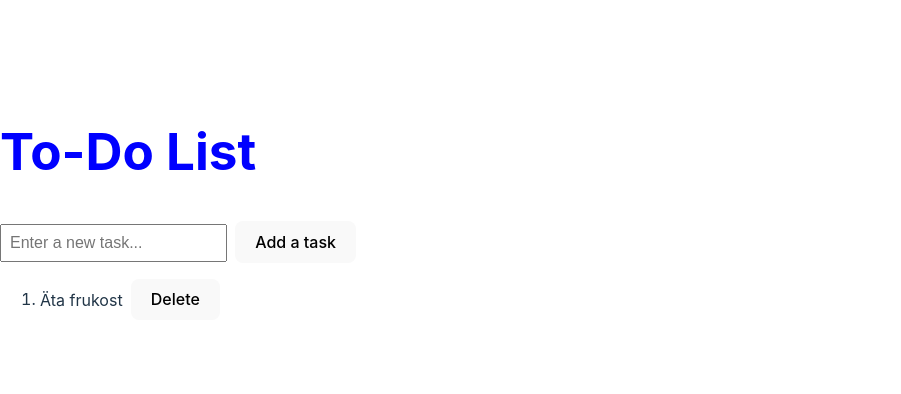
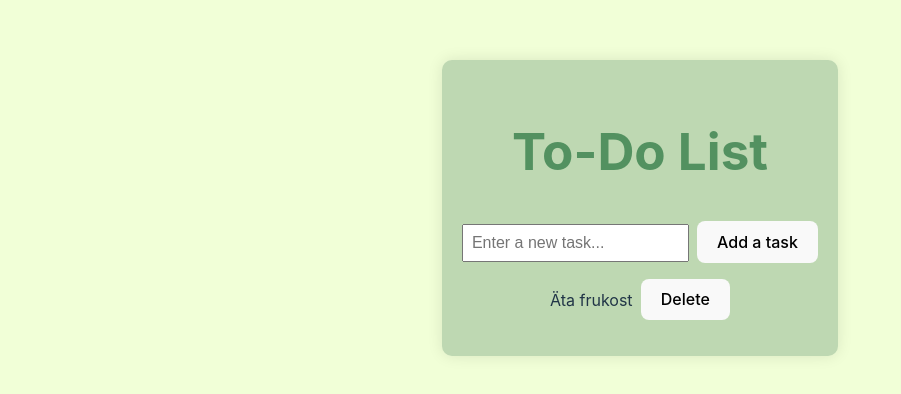
Before and after one commit to louohr/exercise-react-todo-app, a React (Vite) app: page / in a window 1280 px wide. Shown: the part 192-586 px from the top of the page, without its empty margins (0-901 px from the left). Built offline with nearby package versions, Linux system fonts and the light colour scheme.

Commit message:
add styling

```diff
--- a/src/App.css
+++ b/src/App.css
@@ -1,18 +1,22 @@
-.App {
-  text-align: center;
-  margin-top: 50px;
+body {
+  height: 100%;
+  margin: 0;
+  display: flex;
+  justify-content: center;
+  align-items: center;
+  background-color: #f1ffd7;
 }
 
-.App {
+.to-do-list {
   text-align: center;
-  background-color: white;
+  background-color: rgb(190, 216, 178);
   padding: 20px;
   border-radius: 10px;
   box-shadow: 0px 0px 15px rgba(0, 0, 0, 0.1);
 }
 
 h1 {
-  color: blue;
+  color: rgb(83, 145, 96);
 }
 
 input {
@@ -26,7 +30,7 @@ button {
   font-size: 1rem;
 }
 
-ul {
+ol {
   list-style-type: none;
   padding: 0;
 }
--- a/src/App.tsx
+++ b/src/App.tsx
@@ -28,6 +28,7 @@ function ToDoList() {
 
   // ui
   return (
+    <body>
       <section className="to-do-list">
         <h1>To-Do List</h1>
         <div>
@@ -52,6 +53,7 @@ function ToDoList() {
           ))}
         </ol>
       </section>
+    </body>
   );
 }
 
```
Lines whose indentation alone changed are shown as unchanged.
